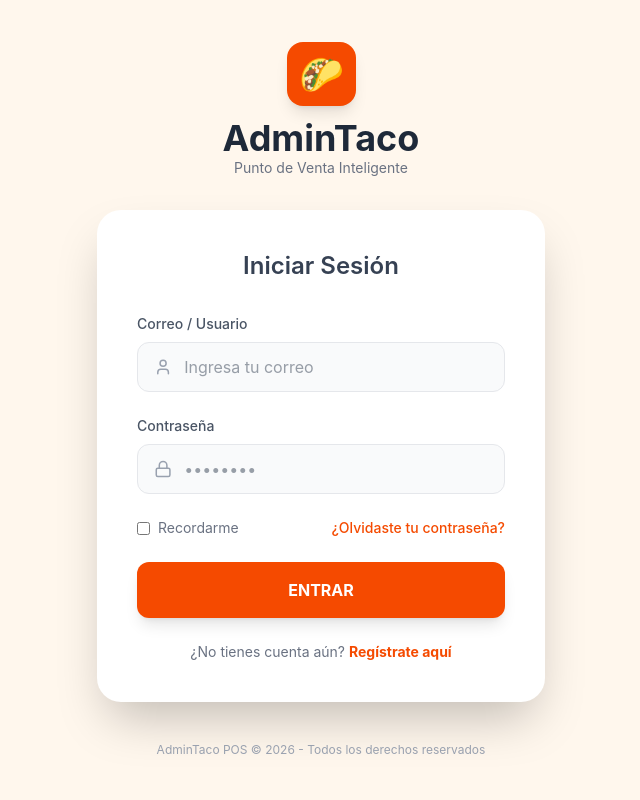
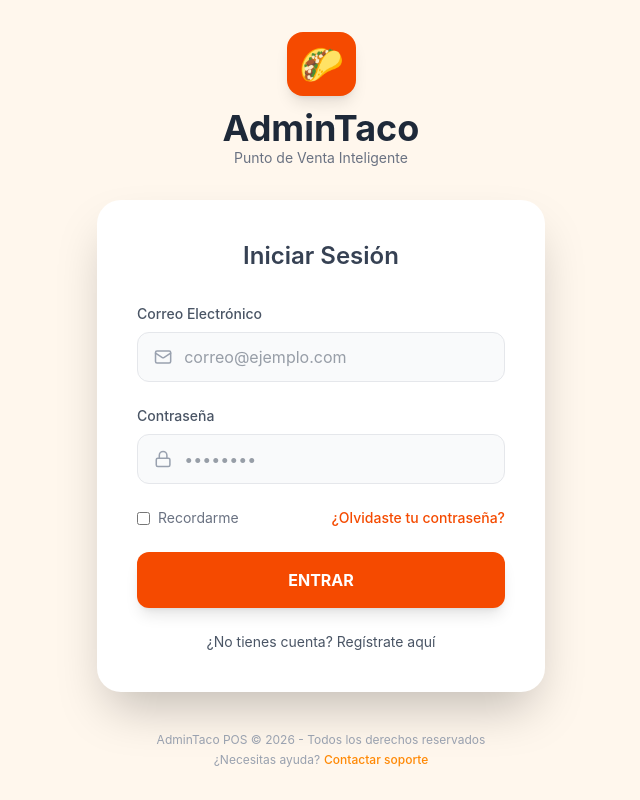
Before and after one commit to Jose-Diaz58/AdminTaco, a React (Vite) app: page / in a window 1280 px wide. Shown: the whole page, without its empty margins (319-959 px from the left). Built offline with nearby package versions, Linux system fonts and the light colour scheme; no server answers.

Commit message:
Version Final creo

```diff
--- a/src/components/Header/Header.jsx
+++ b/src/components/Header/Header.jsx
@@ -2,7 +2,6 @@ import React, { useState, useEffect } from "react";
 import { NavLink } from "react-router";
 import { LogOut, Settings } from "lucide-react";
 import { jwtDecode } from "jwt-decode";
-import Swal from "sweetalert2";
 
 export function Header() {
   const [isAdmin, setIsAdmin] = useState(false);
@@ -27,43 +26,26 @@ export function Header() {
     localStorage.removeItem("adminToken");
   };
 
-  const isterek = () => {
-    Swal.fire({
-      title: "BIENVENIDOS A LA TAQUERIA EL AMIGO ABRAHAM >:D",
-      width: 600,
-      padding: "3em",
-      color: "#716add",
-      background: "#fff",
-      backdrop: `
-        rgba(0,0,123,0.4)
-        url("https://media1.tenor.com/m/NVrx4YqUGDIAAAAC/cat-nyan-cat.gif")
-        left top / 300px 300px
-        no-repeat
-      `
-    });
-  }
-
   return (
     <header className="bg-orange-600 border-b-white shadow-sm">
       <div className="flex items-center justify-between px-4 py-4">
         <div className="flex items-center gap-2 text-white font-bold text-2xl">
-          {/* Combinamos: Ahora el botón usa la función del Nyan Cat */}
-          <button onClick={isterek}>🌮</button>
+          <button onClick={() => alert("Profe paseme la materia 😭")}>🌮</button>
           <span>Taqueria el amigo Abraham</span>
         </div>
 
         <div className="flex items-center gap-3">
-          {/* Protección de vista para Admin */}
+
           {isAdmin && (
             <NavLink to={"/Manager/Productos"} className="flex items-center gap-2 bg-orange-700 hover:bg-orange-800 text-white px-4 py-2 rounded-lg font-semibold transition-colors">
               <Settings size={18}/>Admin
             </NavLink>
           )}
 
-          <NavLink to={"/"} onClick={handleCerrarSesion} className="flex items-center gap-2 bg-red-600 hover:bg-red-700 text-white px-4 py-2 rounded-lg font-semibold transition-colors">
-            Salir
+          <NavLink to={"/"} onClick={handleCerrarSesion} className="flex items-center gap-2 bg-red-600 hover:bg-red-700 text-white px-4 py-2 rounded-lg font-semibold transition-colors">Salir
             <LogOut size={18}/>
           </NavLink>
+
         </div>
       </div>
     </header>
--- a/src/components/Header/HeaderMesa.jsx
+++ b/src/components/Header/HeaderMesa.jsx
@@ -1,4 +1,4 @@
-import { useMesas } from "../../components/Mesas/MesasContext";
+import { useMesas } from "../Mesas/MesasContext";
 import DatosBD from "../../services/Apidatos";
 import Swal from "sweetalert2";
 import { BanknoteArrowDown } from "lucide-react";
--- a/src/pages/auth/Login.jsx
+++ b/src/pages/auth/Login.jsx
@@ -2,7 +2,7 @@ import { useState, useEffect } from 'react';
 import { useNavigate } from "react-router";
 import Swal from "sweetalert2";
 import DatosBD from "../../services/Apidatos";
-import { User, Lock } from "lucide-react";
+import { LoginHeader, LoginForm, LoginFooter } from "../../components/componentesLogin";
 
 export function Login() {
   const navigate = useNavigate();
@@ -23,12 +23,6 @@ export function Login() {
 
   const handleLogin = async (e) => {
     e.preventDefault();
-
-    // Validación básica antes de enviar
-    if (!email || !password) {
-      return Swal.fire("Campos vacíos", "Por favor ingresa tu usuario y contraseña", "warning");
-    }
-
     try {
       if (registro) {
         await DatosBD.registerUser({ nombre, correo: email, contraseña: password });
@@ -45,122 +39,38 @@ export function Login() {
           localStorage.removeItem('correoRecordado');
         }
 
-        Swal.fire({
-          icon: 'success',
-          title: '¡Bienvenido!',
-          text: 'Acceso concedido con éxito',
-          timer: 1500,
-          showConfirmButton: false
-        });
-
-        // Redirigimos al inicio de la app cliente
         navigate('/Inicio');
       }
     } catch (error) {
       console.error("Error en autenticación", error);
-      Swal.fire("Error de Acceso", error.response?.data?.message || "Usuario o contraseña incorrectos", "error");
+      Swal.fire("Error", error.response?.data?.message || "Ocurrió un error en el servidor", "error");
     }
+  };
+
+  const mostrarProximamente = (titulo) => {
+    Swal.fire({
+      icon: 'info',
+      title: '¡Próximamente!',
+      text: `La función de ${titulo} estará disponible en futuras actualizaciones.`,
+      confirmButtonColor: '#ea580c'
+    });
   };
 
   return (
     <div className="min-h-screen bg-orange-50 flex flex-col items-center justify-center p-4">
-      <div className="flex flex-col items-center mb-8">
-        <div className="bg-orange-600 p-3 rounded-2xl mb-3 shadow-lg">
-          <span className='text-3xl md:text-4xl'>🌮</span>
-        </div>
-        <h1 className="text-4xl font-bold text-gray-800">AdminTaco</h1>
-        <p className="text-gray-500 text-sm">Punto de Venta Inteligente</p>
-      </div>
+      <LoginHeader />
 
-      <div className="bg-white w-full max-w-md rounded-3xl shadow-2xl p-10">
-        <h2 className="text-2xl font-semibold text-gray-700 mb-8 text-center">
-          {registro ? "Crear Cuenta" : "Iniciar Sesión"}
-        </h2>
+      <LoginForm
+        registro={registro} setRegistro={setRegistro}
+        nombre={nombre} setNombre={setNombre}
+        email={email} setEmail={setEmail}
+        password={password} setPassword={setPassword}
+        recordarme={recordarme} setRecordarme={setRecordarme}
+        handleLogin={handleLogin}
+        mostrarProximamente={mostrarProximamente}
+      />
 
-        <form onSubmit={handleLogin} className="space-y-6">
-          {registro && (
-            <div>
-              <label className="block text-sm font-medium text-gray-600 mb-2">Nombre Completo</label>
-              <div className="flex items-center border border-gray-200 rounded-xl px-4 py-3 bg-gray-50 focus-within:bg-white focus-within:border-orange-500 transition-all">
-                <User className="text-gray-400 w-5 h-5" />
-                <input
-                  type="text"
-                  className="w-full bg-transparent ml-3 outline-none text-gray-700"
-                  placeholder="Tu nombre"
-                  value={nombre}
-                  onChange={(e) => setNombre(e.target.value)}
-                />
-              </div>
-            </div>
-          )}
-
-          <div>
-            <label className="block text-sm font-medium text-gray-600 mb-2">Correo / Usuario</label>
-            <div className="flex items-center border border-gray-200 rounded-xl px-4 py-3 bg-gray-50 focus-within:bg-white focus-within:border-orange-500 transition-all">
-              <User className="text-gray-400 w-5 h-5" />
-              {/* CORRECCIÓN: Se añadieron value y onChange */}
-              <input
-                type="text"
-                className="w-full bg-transparent ml-3 outline-none text-gray-700"
-                placeholder="Ingresa tu correo"
-                value={email}
-                onChange={(e) => setEmail(e.target.value)}
-              />
-            </div>
-          </div>
-
-          <div>
-            <label className="block text-sm font-medium text-gray-600 mb-2">Contraseña</label>
-            <div className="flex items-center border border-gray-200 rounded-xl px-4 py-3 bg-gray-50 focus-within:bg-white focus-within:border-orange-500 transition-all">
-              <Lock className="text-gray-400 w-5 h-5" />
-              {/* CORRECCIÓN: Se añadieron value y onChange */}
-              <input
-                type="password"
-                className="w-full bg-transparent ml-3 outline-none text-gray-700"
-                placeholder="••••••••"
-                value={password}
-                onChange={(e) => setPassword(e.target.value)}
-              />
-            </div>
-          </div>
-
-          {!registro && (
-            <div className="flex items-center justify-between text-sm">
-              <label className="flex items-center text-gray-500 cursor-pointer">
-                <input
-                  type="checkbox"
-                  className="mr-2 rounded border-gray-300 text-orange-600 focus:ring-orange-500"
-                  checked={recordarme}
-                  onChange={(e) => setRecordarme(e.target.checked)}
-                />
-                Recordarme
-              </label>
-              <a href="#" className="text-orange-600 hover:underline font-medium">¿Olvidaste tu contraseña?</a>
-            </div>
-          )}
-
-          <button
-            type="submit"
-            className="w-full bg-orange-600 text-white font-bold py-4 rounded-xl shadow-lg hover:bg-orange-700 hover:shadow-orange-200 transition-all transform active:scale-95"
-          >
-            {registro ? "REGISTRARME" : "ENTRAR"}
-          </button>
-        </form>
-
-        <div className="mt-6 text-center text-sm text-gray-500">
-          {registro ? "¿Ya tienes cuenta? " : "¿No tienes cuenta aún? "}
-          <span
-            className="text-orange-600 font-bold cursor-pointer hover:underline"
-            onClick={() => setRegistro(!registro)}
-          >
-            {registro ? "Inicia Sesión" : "Regístrate aquí"}
-          </span>
-        </div>
-      </div>
-
-      <div className="mt-10 text-center space-y-1">
-        <p className="text-gray-400 text-xs">AdminTaco POS © 2026 - Todos los derechos reservados</p>
-      </div>
+      <LoginFooter mostrarProximamente={mostrarProximamente} />
     </div>
   );
 }
--- a/src/routes/Rutas.jsx
+++ b/src/routes/Rutas.jsx
@@ -1,9 +1,33 @@
 import React from 'react';
 import { Routes, Route, Navigate } from "react-router";
+import { jwtDecode } from "jwt-decode";
 import { Home, Tacos, Tortas, Refrescos, Quesadillas, GestionProductos, GestionMesas, CierreCaja, Login } from "../pages";
 import { ClienteLayout, AdminLayout } from "../layouts";
 import { CarritoProvider } from "../components/Carrito/CarritoContext";
-import { MesasProvider } from "../components/Mesas/MesasContext"; // Importación agregada
+import { MesasProvider } from "../components/Mesas/MesasContext";
+
+
+const RutaProtegida = ({ children, rolRequerido }) => {
+  const token = localStorage.getItem('adminToken');
+
+  if (!token) {
+    return <Navigate to="/" replace />;
+  }
+
+  try {
+    const datosDecodificados = jwtDecode(token);
+    const rolUsuario = datosDecodificados.usuario?.rol;
+
+    if (rolRequerido && rolUsuario !== rolRequerido) {
+      return <Navigate to="/Inicio" replace />;
+    }
+  } catch (error) {
+    localStorage.removeItem('adminToken');
+    return <Navigate to="/" replace />;
+  }
+
+  return children;
+};
 
 export function Rutas() {
   const LoadedLayout = (Layout, Pages) => {
@@ -15,23 +39,25 @@ export function Rutas() {
   };
 
   return (
-    <CarritoProvider>
-      <MesasProvider>
+    <MesasProvider>
+      <CarritoProvider>
         <Routes>
           <Route path='/' element={<Login />} />
-          <Route path='/Manager/Productos' element={LoadedLayout(AdminLayout, GestionProductos)} />
-          <Route path='/Manager/Mesas' element={LoadedLayout(AdminLayout, GestionMesas)} />
-          <Route path='/Manager/Caja' element={LoadedLayout(AdminLayout, CierreCaja)} />
 
-          <Route path='/Inicio' element={LoadedLayout(ClienteLayout, Home)} />
-          <Route path='/Tacos' element={LoadedLayout(ClienteLayout, Tacos)} />
-          <Route path='/Tortas' element={LoadedLayout(ClienteLayout, Tortas)} />
-          <Route path='/Refrescos' element={LoadedLayout(ClienteLayout, Refrescos)} />
-          <Route path='/Quesadillas' element={LoadedLayout(ClienteLayout, Quesadillas)} />
-          <Route path='*' element={<Navigate to="/" />} />
+          <Route path='/Manager/Productos' element={<RutaProtegida rolRequerido="ADMIN">{LoadedLayout(AdminLayout, GestionProductos)}</RutaProtegida>}/>
+          <Route path='/Manager/Mesas' element={<RutaProtegida rolRequerido="ADMIN">{LoadedLayout(AdminLayout, GestionMesas)}</RutaProtegida>}/>
+          <Route path='/Manager/Caja' element={<RutaProtegida rolRequerido="ADMIN">{LoadedLayout(AdminLayout, CierreCaja)}</RutaProtegida>}/>
+
+          <Route path='/Inicio' element={<RutaProtegida>{LoadedLayout(ClienteLayout, Home)}</RutaProtegida>}/>
+          <Route path='/Tacos' element={<RutaProtegida>{LoadedLayout(ClienteLayout, Tacos)}</RutaProtegida>}/>
+          <Route path="/Tortas" element={<RutaProtegida>{LoadedLayout(ClienteLayout, Tortas)}</RutaProtegida>}/>
+          <Route path="/Refrescos" element={<RutaProtegida>{LoadedLayout(ClienteLayout, Refrescos)}</RutaProtegida>}/>
+          <Route path='/Quesadillas' element={<RutaProtegida>{LoadedLayout(ClienteLayout, Quesadillas)}</RutaProtegida>}/>
+
+          <Route path='*' element={<Navigate to="/" replace />} />
         </Routes>
-      </MesasProvider>
-    </CarritoProvider>
+      </CarritoProvider>
+    </MesasProvider>
   );
 }
 
```
Also changed, not shown: src/pages/manager/GestionMesas.jsx (+10 -22 lines), src/components/Mesas/MesasGestion.jsx (line endings or trailing spaces), src/components/Mesas/index.js (line endings or trailing spaces).
